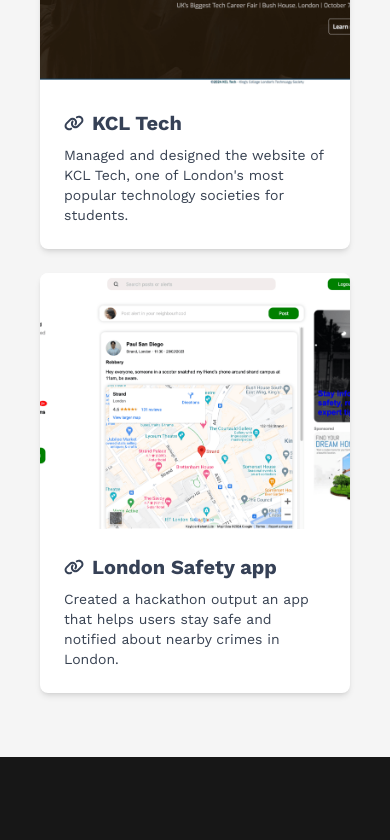
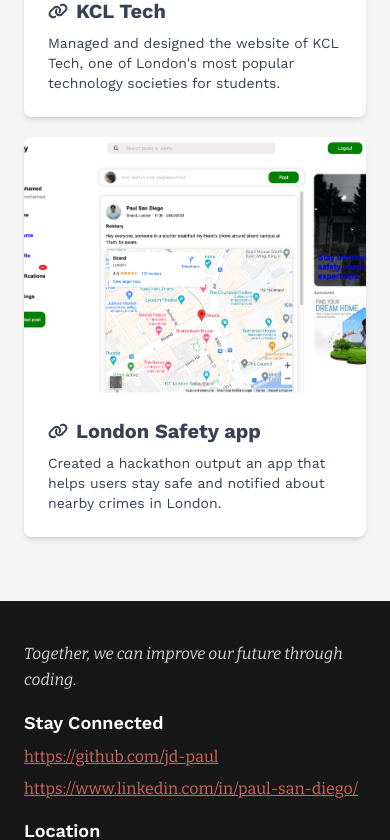
Before and after one commit to jd-paul/jd-paul.github.io, a React (Create React App) app: page / in a window 390 px wide. Shown: the part 4003-4843 px from the top of the page. Built offline with nearby package versions, Linux system fonts and the light colour scheme.

Commit message:
Changes to padding

```diff
--- a/src/components/Section2.jsx
+++ b/src/components/Section2.jsx
@@ -6,7 +6,7 @@
   return (
     <div id="aboutSection">
       <div className="flex flex-col gap-1 w-full max-w-[100rem] mx-auto">
-        <div className="relative flex flex-col font-work-sans items-stretch bg-red-white py-16 px-4">
+        <div className="relative flex flex-col font-work-sans items-stretch bg-red-white py-16">
           <span className="text-center font-bold text-custom-accent_alt text-2xl leading-tight block tracking-wider">
             ə'bout
           </span>
--- a/src/components/Section4.jsx
+++ b/src/components/Section4.jsx
@@ -32,13 +32,13 @@
 
     return (
         <div>
-            <div className="relative flex font-work-sans items-stretch justify-center bg-neutral-100 py-16 px-4">
-                <div className="flex flex-col gap-1 w-full max-w-[100rem] mx-6">
+            <div className="relative flex font-work-sans items-stretch justify-center bg-neutral-100 py-16">
+                <div className="flex flex-col w-full max-w-[100rem] mx-6">
                     <span className="text-center font-semibold text-custom-dark_alt_light text-4xl leading-tight block tracking-tighter">
                         My projects.
                     </span>
 
-                    <div className="grid grid-cols-1 sm:grid-cols-2 lg:grid-cols-3 gap-6 mt-8">
+                    <div className="grid grid-cols-1 sm:grid-cols-2 lg:grid-cols-3 gap-5 mt-6">
                         {projects.map((project, index) => (
                             <div key={index} className="bg-white shadow-md rounded-lg overflow-hidden">
                                 {project.proj_img && (
--- a/src/components/Section5.jsx
+++ b/src/components/Section5.jsx
@@ -3,18 +3,16 @@
 
 const Section5 = () => {
     return (
-        <div className="bg-neutral-900 relative font-work-sans py-20 px-4" id="contactSection">
-
+        <div className="bg-neutral-900 relative font-work-sans py-10 px-6 md:py-20" id="contactSection">
             <div className="flex flex-col gap-4 w-full max-w-[100rem] mx-auto">
-
-            <div className="grid grid-cols-1 md:grid-cols-3 gap-4 text-white">
-                    <div className="flex flex-col items-start px-4">
-                        <blockquote className="text-md font-normal italic font-bitter text-neutral-300 leading-relaxed">
+                <div className="grid grid-cols-1 md:grid-cols-3 gap-4 text-white">
+                    <div className="flex flex-col items-start">
+                        <blockquote className="text-md md:text-md font-normal italic font-bitter text-neutral-300 leading-relaxed">
                             Together, we can improve our future through coding.
                         </blockquote>
                     </div>
-                    <div className="flex flex-col items-start px-4">
-                        <h1 className="text-xl font-semibold">Stay Connected</h1>
+                    <div className="flex flex-col items-start">
+                        <h1 className="text-lg md:text-xl font-semibold">Stay Connected</h1>
                         <StyledLink href="https://github.com/jd-paul">
                             https://github.com/jd-paul
                         </StyledLink>
@@ -22,20 +20,19 @@
                             https://www.linkedin.com/in/paul-san-diego/
                         </StyledLink>
                     </div>
-                    <div className="flex flex-col items-start px-4">
-                        <h1 className="text-xl font-semibold">Location</h1>
-                        <p className="text-md font-normal font-bitter text-neutral-300 leading-normal mt-2">
+                    <div className="flex flex-col items-start">
+                        <h1 className="text-lg md:text-xl font-semibold">Location</h1>
+                        <p className="text-md md:text-md font-normal font-bitter text-neutral-300 leading-normal mt-2">
                             Great Britain, London
                         </p>
-                        <h1 className="text-xl font-semibold mt-3">Email</h1>
-                        <p className="text-md font-normal font-bitter text-neutral-300 leading-normal mt-2">
+                        <h1 className="text-lg md:text-xl font-semibold mt-3">Email</h1>
+                        <p className="text-md md:text-md font-normal font-bitter text-neutral-300 leading-normal mt-2">
                             johnpaul20030@gmail.com
                         </p>
                     </div>
                 </div>
             </div>
-
-            <div className="text-neutral-300 items-start md:text-center mt-10 font-bitter px-4">
+            <div className="text-neutral-300 text-center mt-10 font-bitter ">
                 © 2024 Paul San Diego · United Kingdom · Designed by me
             </div>
         </div>
```
